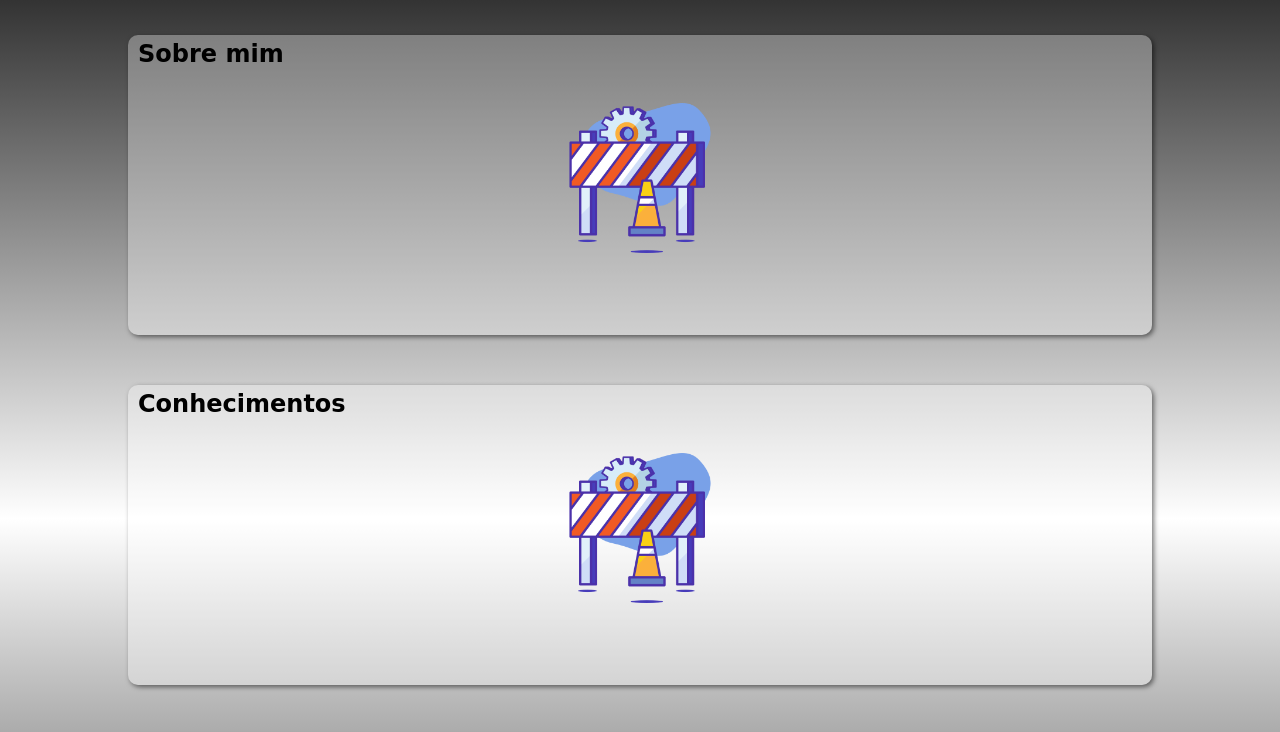
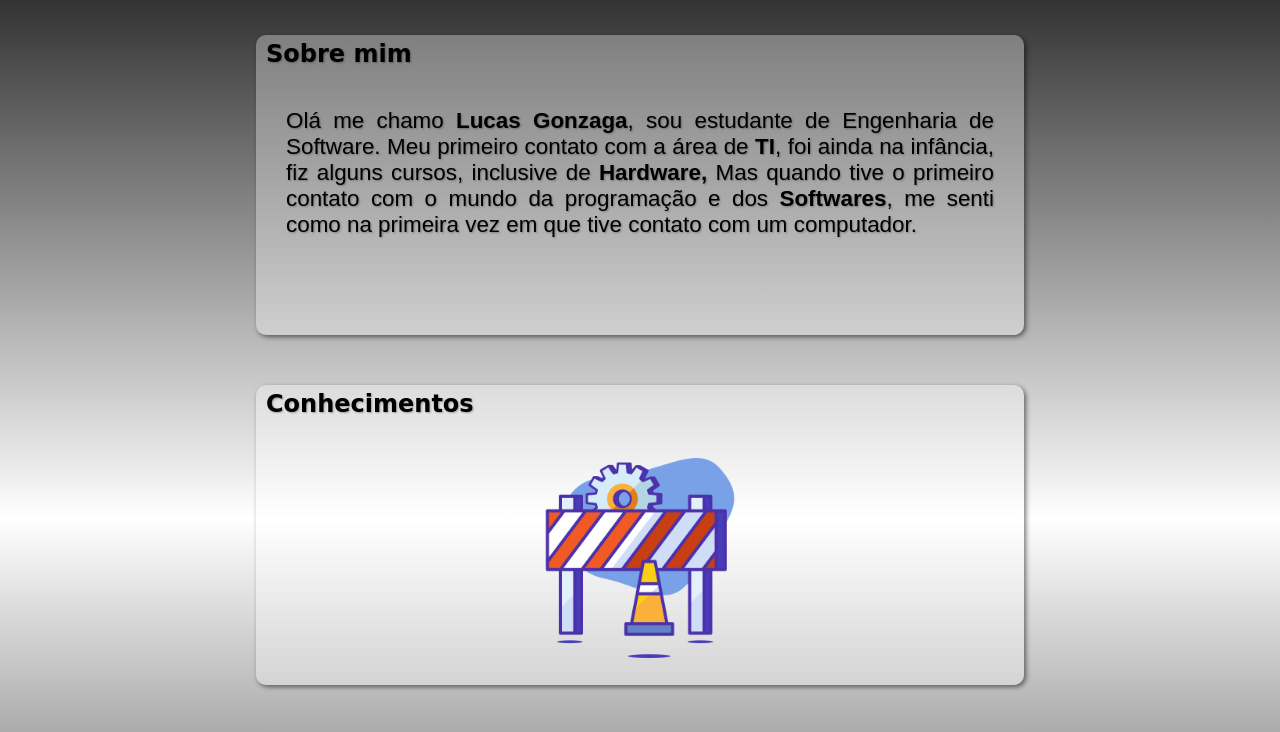
Before and after one commit to LukeGonzaga/lukedev, a plain HTML site: page index.html in a window 1280 px wide. Shown: the part 131-863 px from the top of the page. Drawn offline with Linux system fonts and the light colour scheme; a web font is replaced by a local one.

Commit message:
att favicon, add sobre mim

```diff
--- a/index.html
+++ b/index.html
@@ -7,7 +7,7 @@
     <title>Luke Dev</title>
     <link rel="stylesheet" href="style.css">
     <script src="scrpit.js"></script>
-    <link rel="shortcut icon" href="imagens/favicon.ico"type="image/x-icon">
+    <link rel="shortcut icon" href="imagens/Dtafalonso-Android-Lollipop-Settings.48.png"type="image/x-icon">
 </head>
 <body>
     <header>
@@ -17,26 +17,25 @@
         <a href="https://github.com/LukeGonzaga" target="_blank"><img src="imagens/github(1).png" alt="" class="navicon"></a>
         <a href="https://www.instagram.com/lukedeveloper/" target="_blank"><img src="imagens/instagram.png" alt="" class="navicon"></a>
         <a href="https://wa.me/5521982329698" target="_blank"><img src="imagens/whatsapp.png" alt="" class="navicon"></a>
-        <a href=""><img src="imagens/correio-de-contato.png" alt="" class="navicon"></a>
+        <a href="https://www.linkedin.com/in/lucas-gonzaga-1978091ba/" target="_blank"><img src="imagens/Martz90-Circle-Linkedin.48.png" alt="" class="navicon"></a>
 
     </nav>
 
     <main>
         <section>
-            <div class='sm' id="">
+            <div class='sobremim' id="">
                 <h1>Sobre mim</h1>
-                <picture>
-                    <img src="imagens/em-construcao.png" alt="">
-                </picture>
+                <p>Olá me chamo <strong>Lucas Gonzaga</strong>, sou estudante de Engenharia de Software. Meu primeiro contato com a área de <strong>TI</strong>, foi ainda na infância, fiz alguns cursos, inclusive de <strong>Hardware,</strong> Mas quando tive o primeiro contato com o mundo da programação e dos <strong>Softwares</strong>, me senti como na primeira vez em que tive contato com um computador.</p>
+
             </div>
-            <div class="img" id="con">
+            <div class="conhecimentos" id="work">
                 <h1>Conhecimentos</h1>
                 <picture>
                     <img src="imagens/em-construcao.png" alt="">
                 </picture>
 
             </div>
-            <div class="img" id='work'>
+            <div class="projetos" id='work'>
                 <h1>Projetos</h1>
                 <picture>
                     <img src="imagens/em-construcao.png" alt="">
--- a/style.css
+++ b/style.css
@@ -46,10 +46,10 @@ nav img.navicon{
 }
 div{
     background-color: rgba(255, 255, 255, 0.329);
-    min-width: 80vw;
-    max-width: 90vw;
-    width: 1000px;
-    height: 300px;
+    min-width: 50vw;
+    max-width: 60vw;
+    min-height: 300px;
+    max-height: 1000px;
     box-shadow: 2px 2px 5px rgba(0, 0, 0, 0.527);
     background-color: rgba(255, 255, 255, 0.329);
     border-radius: 10px;
@@ -60,16 +60,22 @@ div{
 }
 div h1{
     padding: 5px 0px 10px 10px;
+    text-shadow: 1px 1px 2px rgba(0, 0, 0, 0.301);
 
 }
 div img{
-    padding-top: 25px;
-    min-height: 40%;
-    max-height: 50%;
+    padding-top: 30px;
+    max-height: 200px;
     display: block;
     margin: auto;
 }
-
+div.sobremim p{
+    font-family: Arial, Helvetica, sans-serif;
+    font-size: 1.4em;
+    padding: 30px ;
+    text-align: justify;
+    text-shadow: 1px 1px 2px rgba(0, 0, 0, 0.301);
+}
 footer p{
     color: white;
     text-align: center;
@@ -89,4 +95,5 @@ footer img{
     margin: auto;
     display: block;
 
+
 }
```
Also changed, not shown: imagens/Dtafalonso-Android-Lollipop-Settings.48.png (added), imagens/Martz90-Circle-Linkedin.48.png (added).
